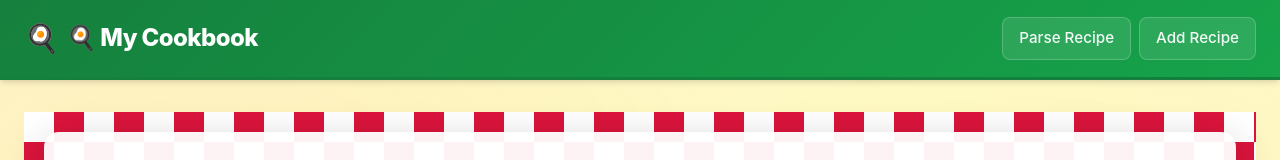
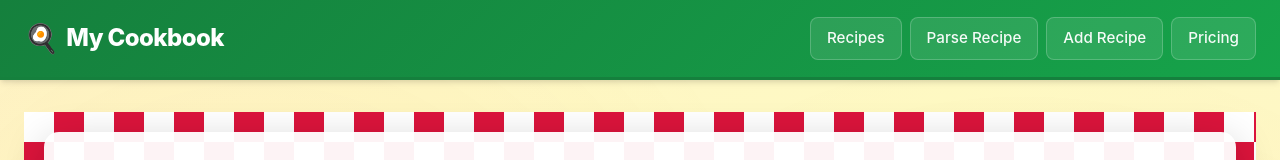
Before and after one commit to rwilliamspbg-ops/My-Cookbook-V1.0, a Next.js app: page / in a window 1280 px wide. Shown: the top 160 px of the page. Built offline with nearby package versions, Linux system fonts and the light colour scheme; no server answers.

Commit message:
Add Pricing link to navigation

```diff
--- a/components/AppLayout.js
+++ b/components/AppLayout.js
@@ -7,11 +7,13 @@ export default function AppLayout({ children }) {
       <header className="app-header">
         <div className="app-header-inner">
           <Link href="/" className="app-logo">
-            🍳 My Cookbook
+            My Cookbook
           </Link>
           <nav className="app-nav">
+            <Link href="/">Recipes</Link>
             <Link href="/upload">Parse Recipe</Link>
             <Link href="/recipe/new">Add Recipe</Link>
+            <Link href="/pricing">Pricing</Link>
           </nav>
         </div>
       </header>
```
